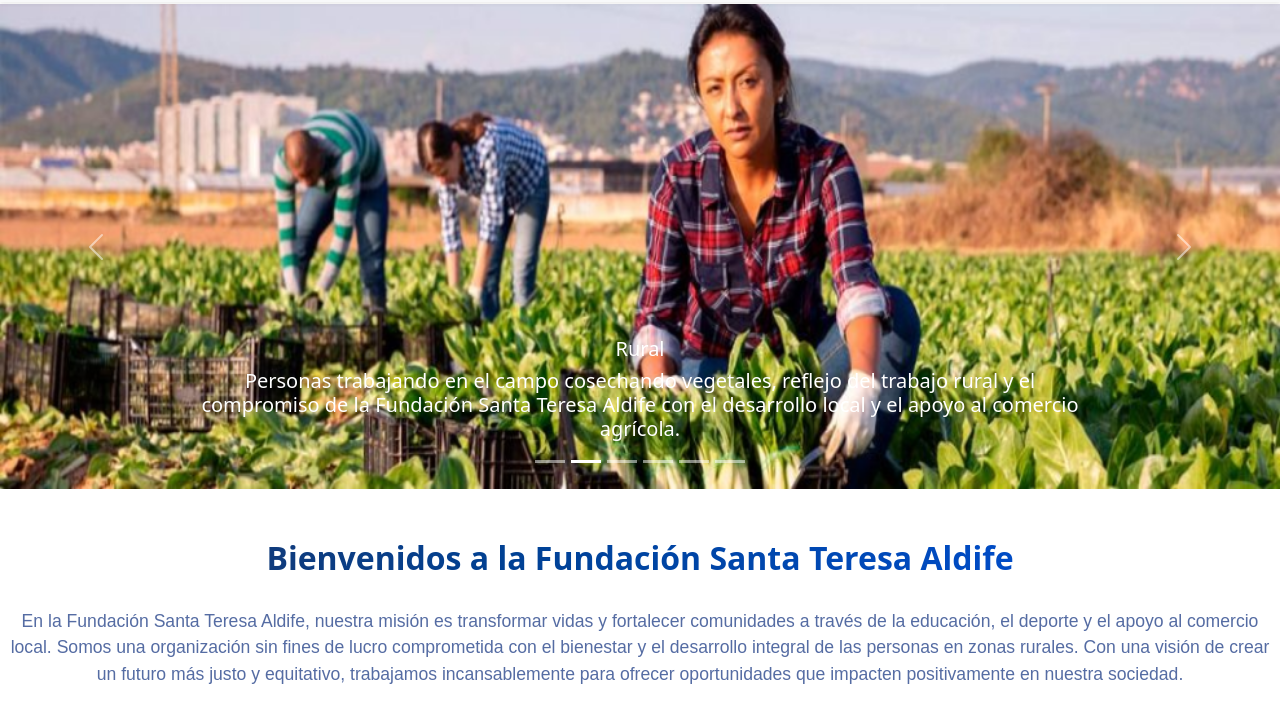
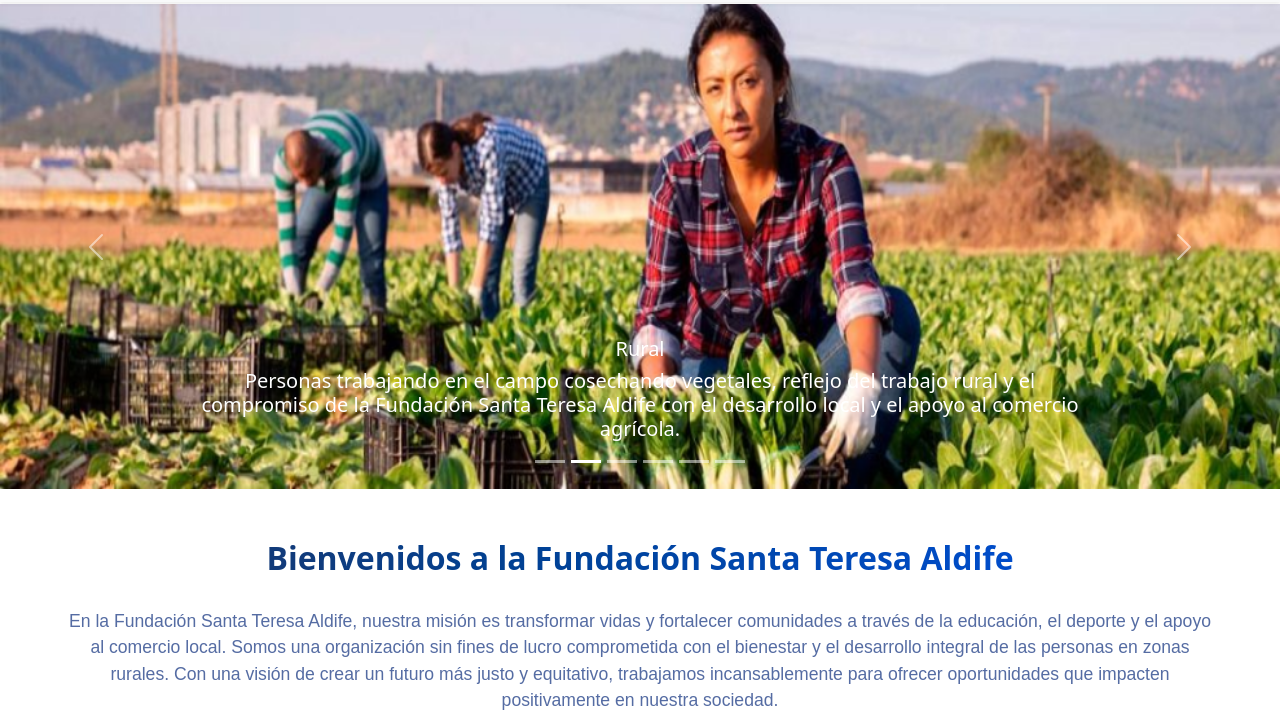
Before and after one commit to NelVargas07/ProyectoPaginaMultimedios, a plain HTML site: page index.html in a window 1280 px wide. Shown: the part 96-808 px from the top of the page. Drawn offline with nearby package versions, Linux system fonts and the light colour scheme.

Commit message:
cambio en bienvenidad container padding

```diff
--- a/css/index.css
+++ b/css/index.css
@@ -9,10 +9,10 @@
 }
 
 .bienvenida-container{
-    padding-top: 50px;
     text-align: center;
-    max-width: 1400px;
+    max-width: 1200px;
     margin-bottom: 50px;
+    padding: 50px 25px 0px 25px;
 }
 
 
--- a/index.html
+++ b/index.html
@@ -13,7 +13,7 @@
     <link rel="stylesheet" href="css/base.css?1">
     <link rel="stylesheet" href="css/header.css">
     <link rel="stylesheet" href="css/footer.css?3">
-    <link rel="stylesheet" href="css/index.css?1">
+    <link rel="stylesheet" href="css/index.css?5">
     <link href="https://fonts.googleapis.com/css2?family=Playfair+Display:wght@400;500;700&display=swap" rel="stylesheet">
 
     <link rel="stylesheet" href="https://fonts.googleapis.com/css?family=Nunito:400,700,800,900,300&display=swap" type="text/css" media="all" />
```
